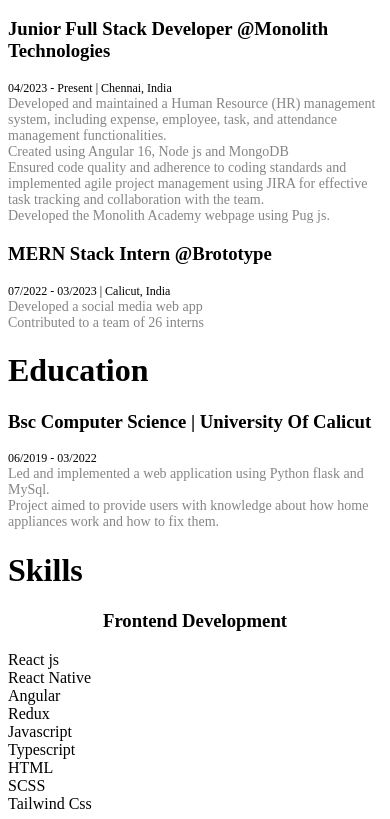
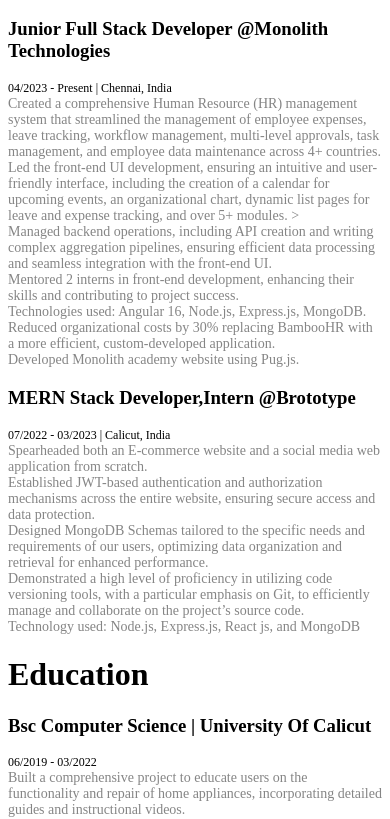
Before and after one commit to nihal-muhd/my_portfolio, a plain HTML site: page index.html in a window 390 px wide. Shown: the part 542-1361 px from the top of the page. Drawn offline with nearby package versions, Linux system fonts and the light colour scheme.

Commit message:
updated cv and mobile view

```diff
--- a/index.html
+++ b/index.html
@@ -51,9 +51,7 @@
     </div>
     <div id="profile">
       <div class="profile-wrap">
-        <div title="Profile"
-          class="profile-pic"
-        ></div>
+        <div title="Profile" class="profile-pic"></div>
       </div>
       <div class="profile-text">
         <div>
@@ -123,15 +121,20 @@
               <div class="desc">
                 <div class="dot"></div>
                 <div style="color: #858585; font-size: 14px">
-                  Developed and maintained a Human Resource (HR) management system, including expense, employee, task, and attendance management functionalities.
+                  Created a comprehensive Human Resource (HR) management system
+                  that streamlined the management of employee expenses, leave
+                  tracking, workflow management, multi-level approvals, task
+                  management, and employee data maintenance across 4+ countries.
                 </div>
               </div>
               <div class="desc">
                 <div class="dot"></div>
                 <div style="color: #858585; font-size: 14px">
-                  Created using Angular 16, Node js and MongoDB<span class="dots" onclick="readMore()"
-                    >
-                    <!-- ...Read more</span
+                  Led the front-end UI development, ensuring an intuitive and
+                  user-friendly interface, including the creation of a calendar
+                  for upcoming events, an organizational chart, dynamic list
+                  pages for leave and expense tracking, and over 5+ modules. >
+                  <!-- ...Read more</span
                   ><span class="more">
                     chart, and sophisticated calendar interface.
                   </span> -->
@@ -140,13 +143,35 @@
               <div class="desc">
                 <div class="dot"></div>
                 <div style="color: #858585; font-size: 14px">
-                  Ensured code quality and adherence to coding standards and implemented agile project management using JIRA for effective task tracking and collaboration with the team.
+                  Managed backend operations, including API creation and writing
+                  complex aggregation pipelines, ensuring efficient data
+                  processing and seamless integration with the front-end UI.
                 </div>
               </div>
               <div class="desc">
                 <div class="dot"></div>
                 <div style="color: #858585; font-size: 14px">
-                  Developed the Monolith Academy webpage using Pug js.
+                  Mentored 2 interns in front-end development, enhancing their
+                  skills and contributing to project success.
+                </div>
+              </div>
+              <div class="desc">
+                <div class="dot"></div>
+                <div style="color: #858585; font-size: 14px">
+                  Technologies used: Angular 16, Node.js, Express.js, MongoDB.
+                </div>
+              </div>
+              <div class="desc">
+                <div class="dot"></div>
+                <div style="color: #858585; font-size: 14px">
+                  Reduced organizational costs by 30% replacing BambooHR with a
+                  more efficient, custom-developed application.
+                </div>
+              </div>
+              <div class="desc">
+                <div class="dot"></div>
+                <div style="color: #858585; font-size: 14px">
+                  Developed Monolith academy website using Pug.js.
                 </div>
               </div>
               <!-- <span class="more">
@@ -169,7 +194,9 @@
           <div class="job-details-wrap">
             <div class="job-title">
               <div class="bro-icon"></div>
-              <h3 class="card-sub-title">MERN Stack Intern @Brototype</h3>
+              <h3 class="card-sub-title">
+                MERN Stack Developer,Intern @Brototype
+              </h3>
             </div>
             <div class="date" style="font-size: 12px">
               07/2022 - 03/2023 | Calicut, India
@@ -177,13 +204,38 @@
             <div class="desc">
               <div class="dot"></div>
               <div style="color: #858585; font-size: 14px">
-                Developed a social media web app
+                Spearheaded both an E-commerce website and a social media web
+                application from scratch.
               </div>
             </div>
             <div class="desc">
               <div class="dot"></div>
               <div style="color: #858585; font-size: 14px">
-                Contributed to a team of 26 interns
+                Established JWT-based authentication and authorization
+                mechanisms across the entire website, ensuring secure access and
+                data protection.
+              </div>
+            </div>
+            <div class="desc">
+              <div class="dot"></div>
+              <div style="color: #858585; font-size: 14px">
+                Designed MongoDB Schemas tailored to the specific needs and
+                requirements of our users, optimizing data organization and
+                retrieval for enhanced performance.
+              </div>
+            </div>
+            <div class="desc">
+              <div class="dot"></div>
+              <div style="color: #858585; font-size: 14px">
+                Demonstrated a high level of proficiency in utilizing code
+                versioning tools, with a particular emphasis on Git, to
+                efficiently manage and collaborate on the project’s source code.
+              </div>
+            </div>
+            <div class="desc">
+              <div class="dot"></div>
+              <div style="color: #858585; font-size: 14px">
+                Technology used: Node.js, Express.js, React js, and MongoDB
               </div>
             </div>
           </div>
@@ -201,15 +253,9 @@
             <div class="desc">
               <div class="dot"></div>
               <div style="color: #858585; font-size: 14px">
-                Led and implemented a web application using Python flask and
-                MySql.
-              </div>
-            </div>
-            <div class="desc">
-              <div class="dot"></div>
-              <div style="color: #858585; font-size: 14px">
-                Project aimed to provide users with knowledge about how home
-                appliances work and how to fix them.
+                Built a comprehensive project to educate users on the
+                functionality and repair of home appliances, incorporating
+                detailed guides and instructional videos.
               </div>
             </div>
           </div>
@@ -361,7 +407,7 @@
         <div class="box-wrap-project">
           <div class="ecom-img"></div>
           <h2 class="card-sub-title" style="text-align: center">E commerce</h2>
-          <div class="project-desc">E commerce website </div>
+          <div class="project-desc">E commerce website</div>
           <div class="tech-used">
             <div class="skills">
               <div class="node-icon"></div>
--- a/media.qeury.less
+++ b/media.qeury.less
@@ -1,14 +1,31 @@
 @import url(./common.stye.less);
-@media (max-width: 800px) {
+@media (max-width: 768px) {
+  #profile, #skill,#project{
+    padding: 10px;
+  }
+  .profile{
+    padding: 0 20px;
+  }
+  .title{
+    font-size: 18px;
+  }
+  p{
+    font-size: 14px;
+  }
 
   .profile-pic {
-    height: 200px;
-    width: 200px;
-    background-size: 200px;
-    border-radius: 100px;
+    height: 100px;
+    width: 100px;
+    background-size: 100px;
+    border-radius:50px;
   }
   .profile-text {
-    gap: 15px;
+    gap: 10px;
+  }
+  .btn{
+    font-size: 12px;
+    width: 91px;
+    padding: 7px;
   }
   .logo {
     font-size: 24px;
@@ -16,7 +33,12 @@
   .nav-links {
     display: none;
   }
-
+.card-title{
+  font-size: 20px;
+}
+.desc{
+  font-size: 12px;
+}
   .hamburger-menu {
     display: block;
   }
@@ -84,7 +106,7 @@
   }
   #profile {
     flex-direction: column;
-    padding: 20px 40px;
+    // padding: 20px 40px;
     height: fit-content;
     gap: 10px;
   }
@@ -93,6 +115,8 @@
   }
   #about {
     height: fit-content;
+    padding: 10px;
+    gap: 10px;
   }
   .skill-card-wrap {
     flex-direction: column;
```
Also changed, not shown: 1 other file.
